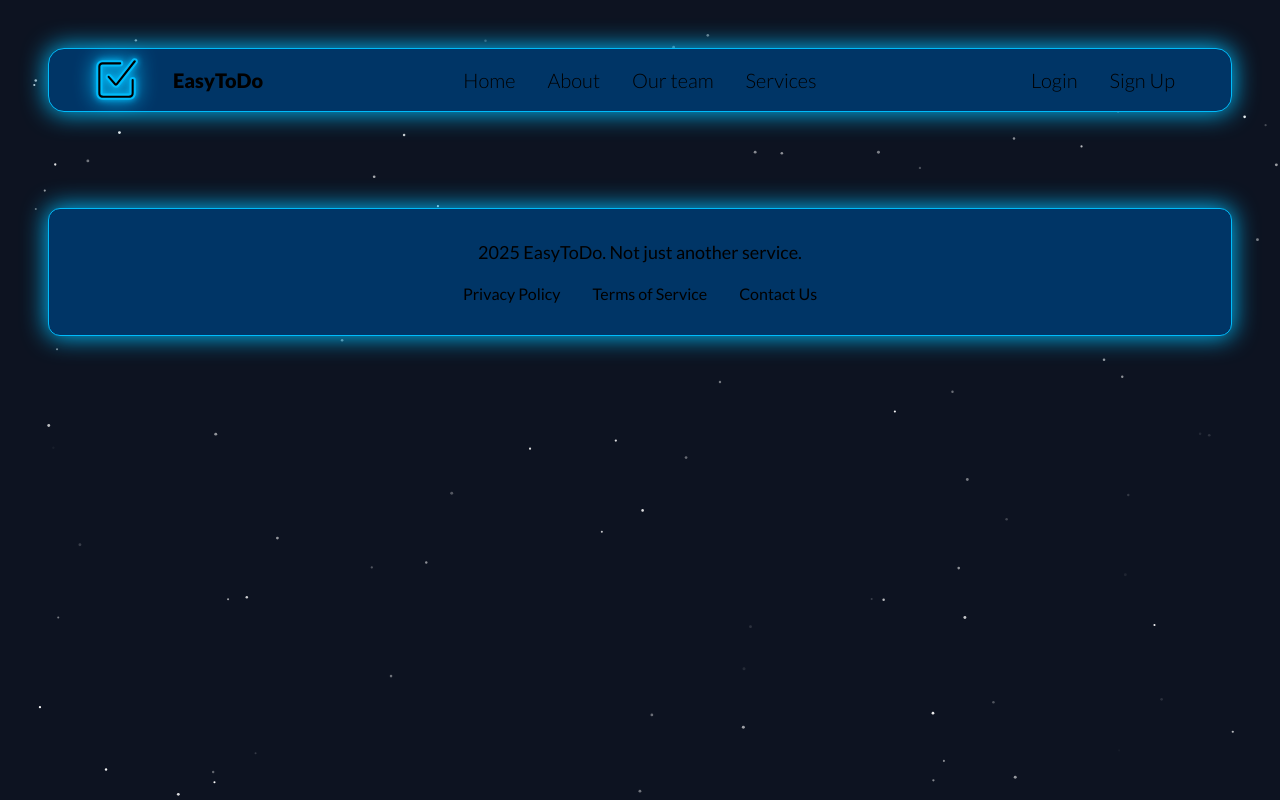
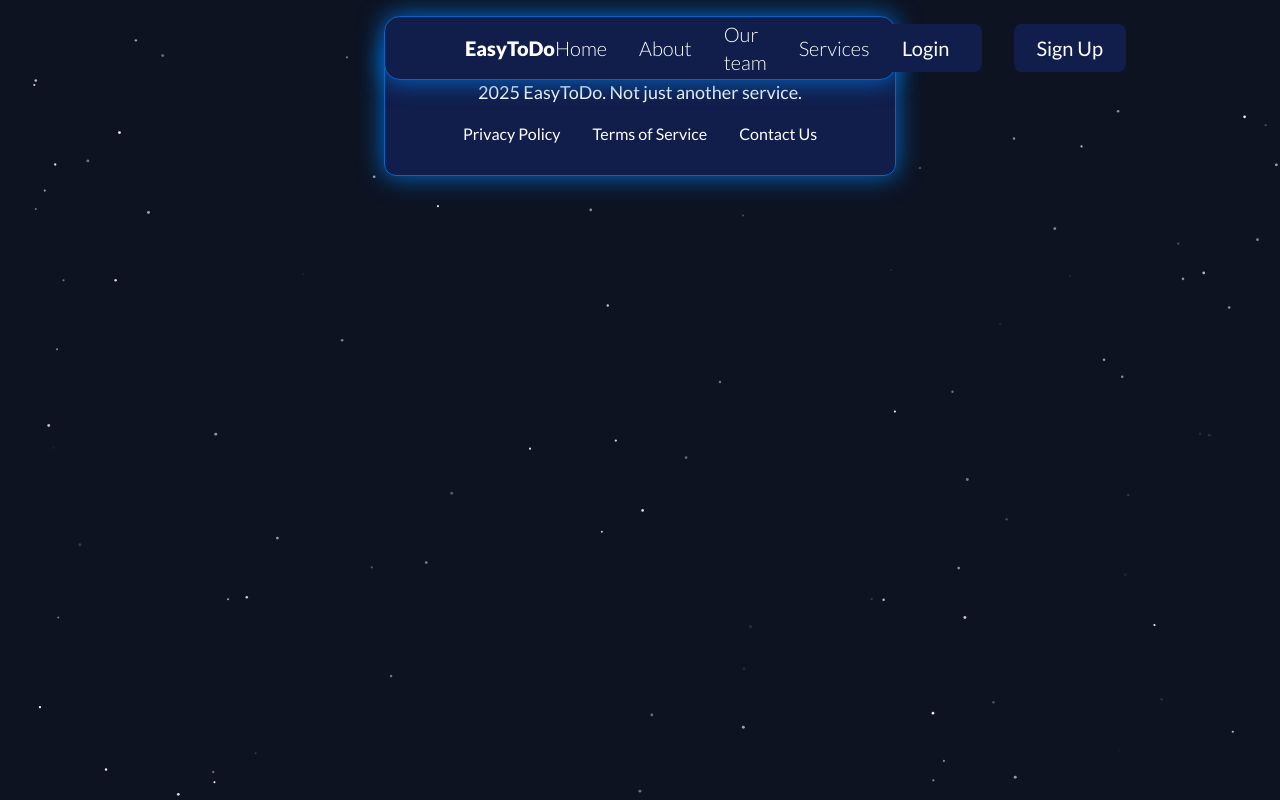
Before and after one commit to Fixer201/react-todo-app, a React (Vite) app: page / in a window 1280 px wide. Built offline with nearby package versions, Linux system fonts and the light colour scheme.

Commit message:
feat(layout): change color palette and layout width

```diff
--- a/src/App.css
+++ b/src/App.css
@@ -4,13 +4,17 @@
     /* --- CSS Variables --- */
     /* Colors */
     --color-background: #0d1321;
-    --color-primary: #003566;
-    --color-secondary: #00bbfa;
+    --color-primary: #111d4a;
+    --color-secondary: #0466c8;
 }
 
 @layer utilities {
     .glow-icon-secondary {
         filter: drop-shadow(0 0 3px var(--color-secondary)) drop-shadow(0 0 10px var(--color-secondary));
+    }
+
+    .glow-icon-primary {
+        filter: drop-shadow(0 0 3px var(--color-primary)) drop-shadow(0 0 10px var(--color-primary));
     }
 
     .glow-secondary {
@@ -26,4 +30,24 @@
 
         @apply transition-all duration-200 hover:scale-125 hover:text-secondary hover:underline
     }
+
+    .primary-button {
+        @apply bg-primary text-white py-2 px-4 rounded-lg transition-all duration-200;
+
+        &:hover {
+            @apply bg-secondary text-black font-bold;
+        }
+    }
+
+    .secondary-button {
+        @apply bg-gray-200 text-black py-2 px-4 rounded-lg transition-all duration-200;
+
+        &:hover {
+            @apply bg-primary text-white font-bold;
+        }
+    }
 }
+
+button:hover {
+    cursor: pointer;
+}
--- a/src/components/layout/Footer.tsx
+++ b/src/components/layout/Footer.tsx
@@ -1,6 +1,6 @@
 const Footer = () => {
   return (
-    <footer className="m-12 bg-primary border border-secondary glow-secondary rounded-xl h-32 z-10">
+    <footer className="mx-96 mt-12 mb-4 bg-primary border border-secondary glow-secondary rounded-xl h-32 z-10">
       <div className="flex flex-col justify-center items-center h-full gap-4">
         <p className="text-lg">2025 EasyToDo. Not just another service. </p>
         <div className="flex gap-8">
--- a/src/components/layout/Header.tsx
+++ b/src/components/layout/Header.tsx
@@ -1,7 +1,10 @@
 const Header = () => {
   return (
-    <nav className="flex justify-between items-center font-light px-12 m-12 h-16 text-xl bg-primary border border-secondary rounded-2xl glow-secondary z-10">
-      <div className="flex gap-8 w-40 justify-center items-center">
+    <nav className="fixed top-4 left-0 right-0 z-1000">
+      <div className="mx-96 h-16 bg-primary border border-secondary rounded-2xl glow-secondary">
+        <div className="flex px-12 h-full w-full items-center font-light text-xl">
+          <div className="flex gap-8 items-center">
+            <a href="#">
               <img
                 src="logo.svg"
                 width="50"
@@ -9,10 +12,11 @@ const Header = () => {
                 alt="Logo"
                 className="glow-icon-secondary hover:scale-110 transition-transform"
               />
-        <p className="font-black">EasyToDo</p>
+            </a>
+            <a className="font-black">EasyToDo</a>
           </div>
 
-      <ul className="flex gap-8 items-center">
+          <ul className="flex gap-8 items-center mx-auto">
             <a href="/" className="link">
               Home
             </a>
@@ -26,9 +30,16 @@ const Header = () => {
               Services
             </a>
           </ul>
-      <div className="flex gap-8 w-40 justify-center">
-        <button>Login</button>
-        <button>Sign Up</button>
+
+          <div className="flex gap-8 items-center">
+            <button className="primary-button font-normal w-28 h-12">
+              Login
+            </button>
+            <button className="primary-button font-normal w-28 h-12">
+              Sign Up
+            </button>
+          </div>
+        </div>
       </div>
     </nav>
   );
--- a/src/index.css
+++ b/src/index.css
@@ -2,7 +2,7 @@
 
 :root {
     font-family: "Lato", sans-serif;
-
+    color: white;
     font-synthesis: none;
     text-rendering: optimizeLegibility;
     -webkit-font-smoothing: antialiased;
```
Also changed, not shown: public/logo.svg. Lines whose indentation alone changed are shown as unchanged.
